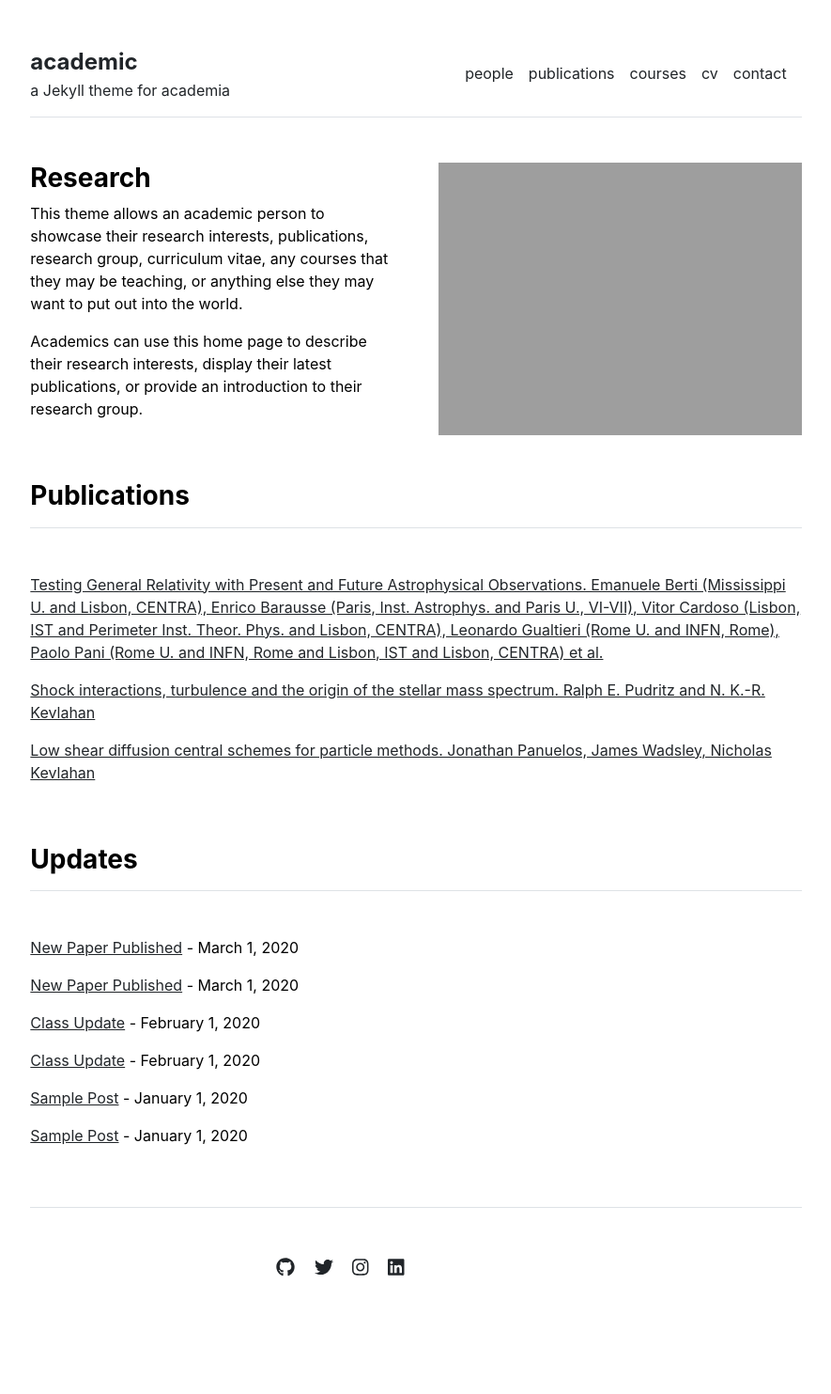
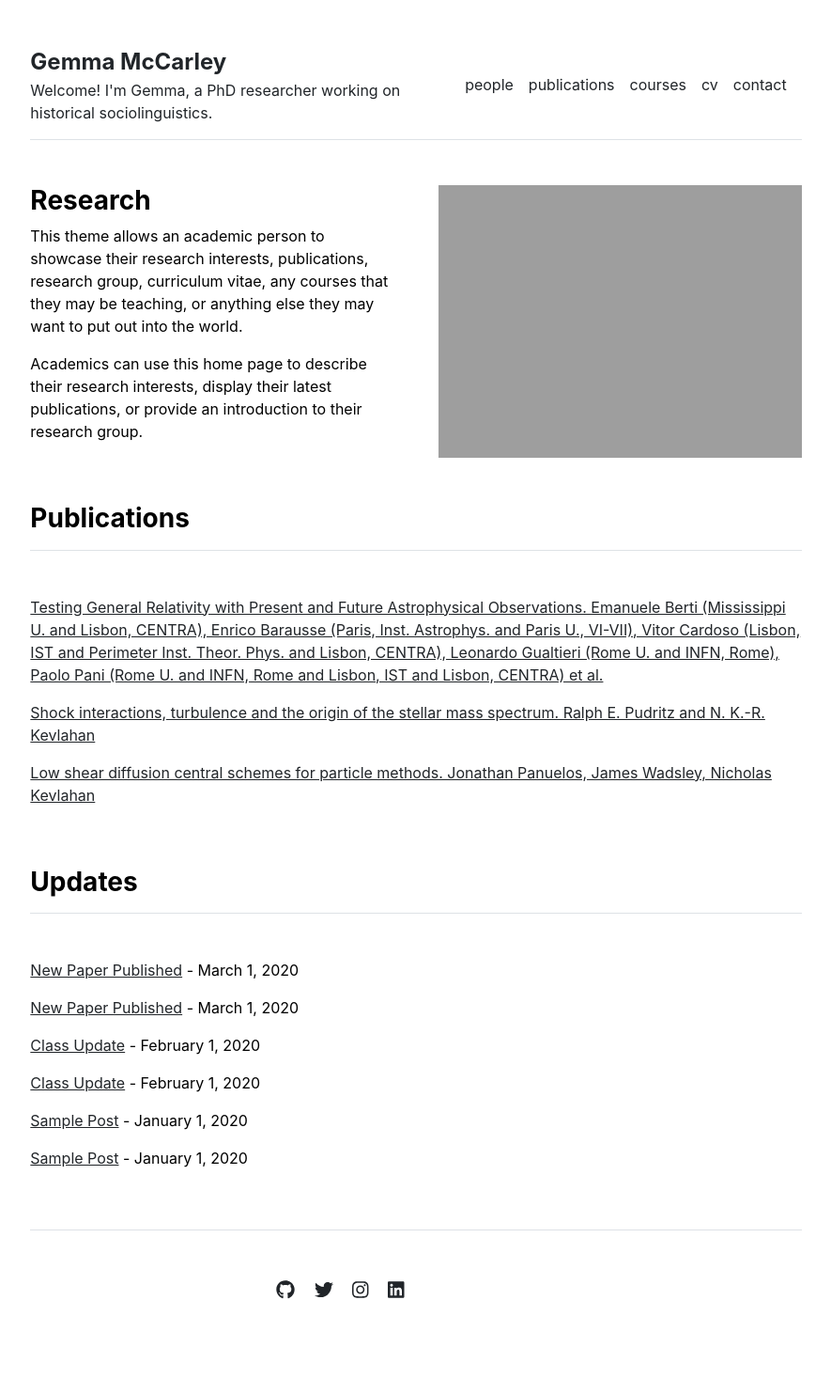
Before and after one commit to GemmaMcCarley/GemmaMcCarley.github.io, a Jekyll site: the page built from index.md, in a window 1280 px wide. Shown: the whole page at 94% size, without its empty margins (197-1082 px from the left). Built offline with Jekyll 4.4.1, drawn with Linux system fonts in a browser that asks for light colours; before the commit the page ends 1459 px from its top, so only the background shows below that.

Commit message:
Update _config.yml

```diff
--- a/_config.yml
+++ b/_config.yml
@@ -1,4 +1,4 @@
 url: "" # the base hostname & protocol for your site, e.g. http://example.com
 baseurl: "" # the subpath of your site, e.g. /blog
-title: "academic" # the name of your site, e.g. ACME Corp.
-description: "a Jekyll theme for academia"
+title: "Gemma McCarley" # the name of your site, e.g. ACME Corp.
+description: "Welcome! I'm Gemma, a PhD researcher working on historical sociolinguistics."
```
